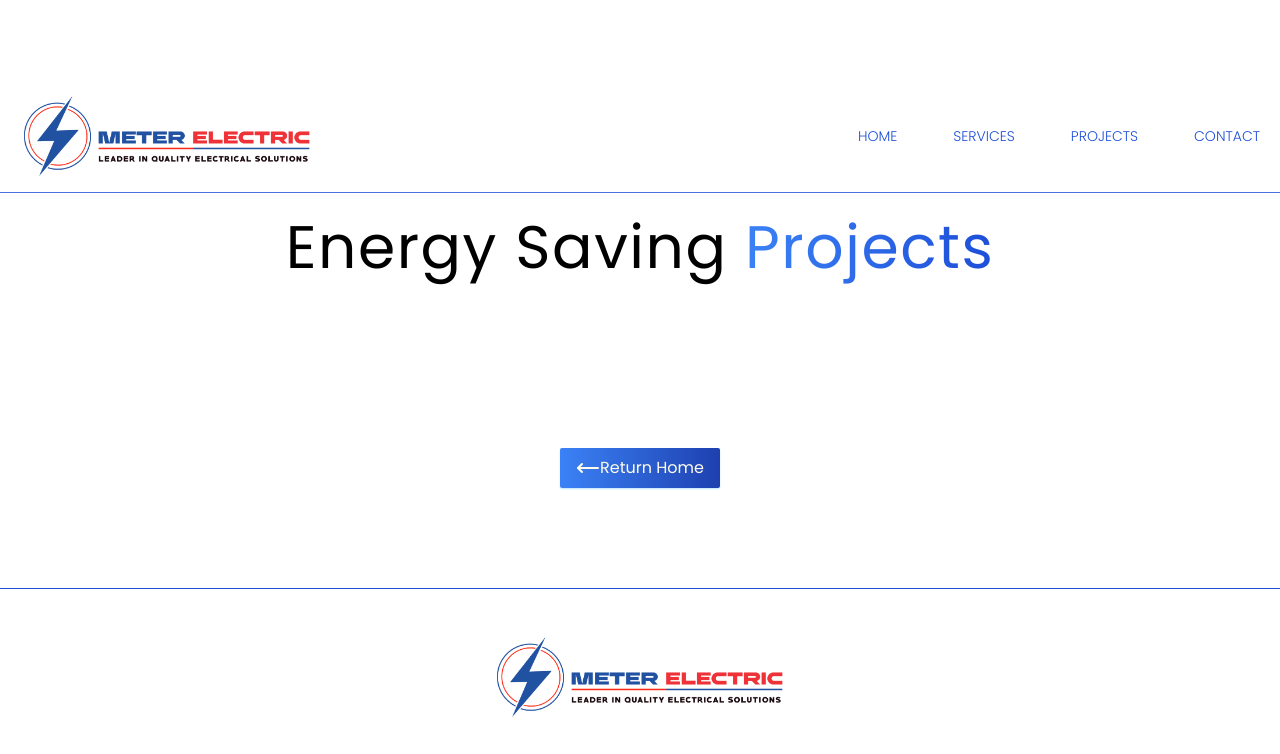
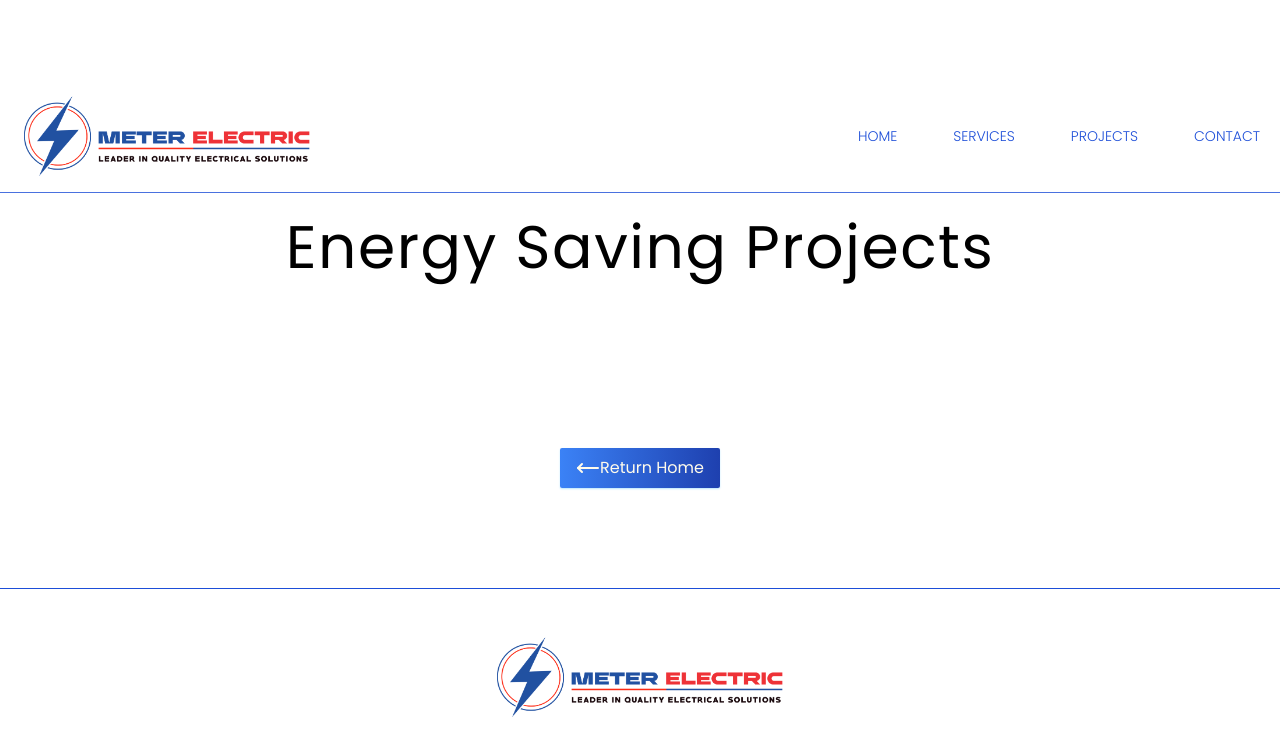
Before and after one commit to vtonu/meterelectric, a React (Vite) app: page /projects in a window 1280 px wide. Shown: the top 754 px of the page. Built offline with nearby package versions, Linux system fonts and the light colour scheme; grey boxes are pictures that could not be loaded.

Commit message:
Updated text, padding and centering of the church project and optimized for mobile.

```diff
--- a/src/constants/index.jsx
+++ b/src/constants/index.jsx
@@ -1,22 +1,22 @@
-import { BatteryCharging } from 'lucide-react';
-import { Cable } from 'lucide-react';
-import { KeyboardMusic } from 'lucide-react';
-import generac from '../assets/profile-pictures/generac.jpg';
-import commercial from '../assets/services/commercial.jpg';
-import residential from '../assets/services/residential.jpg';
-import industrial from '../assets/services/industrial.jpg';
-import project1_church from '../assets/projects/church.jpg';
+import { BatteryCharging } from "lucide-react";
+import { Cable } from "lucide-react";
+import { KeyboardMusic } from "lucide-react";
+import generac from "../assets/profile-pictures/generac.jpg";
+import commercial from "../assets/services/commercial.jpg";
+import residential from "../assets/services/residential.jpg";
+import industrial from "../assets/services/industrial.jpg";
+import project1_church from "../assets/projects/church.jpg";
 
 export const navItems = [
-  { label: 'HOME', scrollTo: 'homeRef' },
-  { label: 'SERVICES', scrollTo: 'servicesRef' },
-  { label: 'PROJECTS', scrollTo: 'projectsRef' },
-  { label: 'CONTACT', scrollTo: 'contactRef' },
+  { label: "HOME", scrollTo: "homeRef" },
+  { label: "SERVICES", scrollTo: "servicesRef" },
+  { label: "PROJECTS", scrollTo: "projectsRef" },
+  { label: "CONTACT", scrollTo: "contactRef" },
 ];
 
 export const partners = [
   {
-    company: 'GENERAC COMPANY',
+    company: "GENERAC COMPANY",
     image: generac,
   },
 ];
@@ -29,12 +29,12 @@ export const features = [
         Commercial
       </span>
     ),
-    link: '/commercial',
+    link: "/commercial",
     description: (
       <div className="p-6 font-normal border rounded-md bg-neutral-900 text-md border-neutral-600">
         <p className="text-center">
-          From logic systems to automations & controls, Meter Electric provides tailored solutions
-          for every project. <br></br>
+          From logic systems to automations & controls, Meter Electric provides
+          tailored solutions for every project. <br></br>
           <br></br>
         </p>
         <div className="w-full p-2">
@@ -54,12 +54,13 @@ export const features = [
         Residential
       </span>
     ),
-    link: '/residential',
+    link: "/residential",
     description: (
       <div className="p-6 font-normal border rounded-md bg-neutral-900 text-md border-neutral-600">
         <p className="text-center ">
-          Top-quality residential services, from EV charger installations to emergency generators,
-          meter service upgrades, panel replacements & more.
+          Top-quality residential services, from EV charger installations to
+          emergency generators, meter service upgrades, panel replacements &
+          more.
         </p>
         <div className="w-full p-2">
           <img
@@ -78,12 +79,12 @@ export const features = [
         Industrial
       </span>
     ),
-    link: '/industrial',
+    link: "/industrial",
     description: (
       <div className="p-6 font-normal border rounded-md bg-neutral-900 text-md border-neutral-600">
         <p className="text-center ">
-          From control systems troubleshooting to automations & controls, Meter Electric provides
-          tailored solutions for every industry.
+          From control systems troubleshooting to automations & controls, Meter
+          Electric provides tailored solutions for every industry.
         </p>
         <div className="w-full p-2">
           <img
@@ -99,24 +100,26 @@ export const features = [
 
 export const projectList = [
   {
-    link: '/projects',
+    link: "/projects",
     description: (
-      <div>
-            <div className="w-1/3 pb-2">
+      <div className="flex flex-col items-center">
+        <div className="w-full sm:w-1/3 pb-2 px-4 sm:px-0">
           <img
             src={project1_church}
             alt="Three Hierarchs Church"
             className="border border-blue-100 rounded-md"
           />
         </div>
-              <button
-                className="px-4 py-2 font-normal border-blue-600 rounded-sm shadow-sm border-1 bg-gradient-to-r from-blue-500 to-blue-800 text-amber-50 hover:to-blue-600 shadow-sky-200">
+        <div className="w-full sm:w-1/3 px-4 sm:px-0">
+          <div className="px-2 py-1 font-normal border-blue-600 rounded-sm shadow-sm border-1 bg-gradient-to-r from-blue-500 to-blue-800 text-amber-50 hover:to-blue-600 shadow-sky-200 text-center">
+            <span className="text-xs sm:text-sm md:text-base lg:text-lg font-semibold">
               Three Holy Hierarchs Romanian Orthodox Church
-
-               <p className='font-thin'>
+            </span>
+            <p className="font-thin text-xs sm:text-sm md:text-base lg:text-lg">
               6402 226th St SW Mountlake Terrace, WA 98043
             </p>
-              </button>
+          </div>
+        </div>
       </div>
     ),
   },
--- a/src/routes/churchprojectpage.jsx
+++ b/src/routes/churchprojectpage.jsx
@@ -10,11 +10,8 @@ const Projects = () => {
   return (
     <div className="mt-20 min-h-[600px]">
       <Navbar />
-      <h2 className="mt-6 text-5xl tracking-wide text-center sm:text-5xl lg:text-6xl">
-        Energy Saving{" "}
-        <span className="text-transparent bg-gradient-to-r from-blue-500 to-blue-700 bg-clip-text">
-          Projects
-        </span>
+      <h2 className="mt-6 text-2xl sm:text-5xl lg:text-6xl tracking-wide text-center">
+        Energy Saving Projects
         <br></br> <br></br>
       </h2>
 
```
Lines whose indentation alone changed are shown as unchanged.
